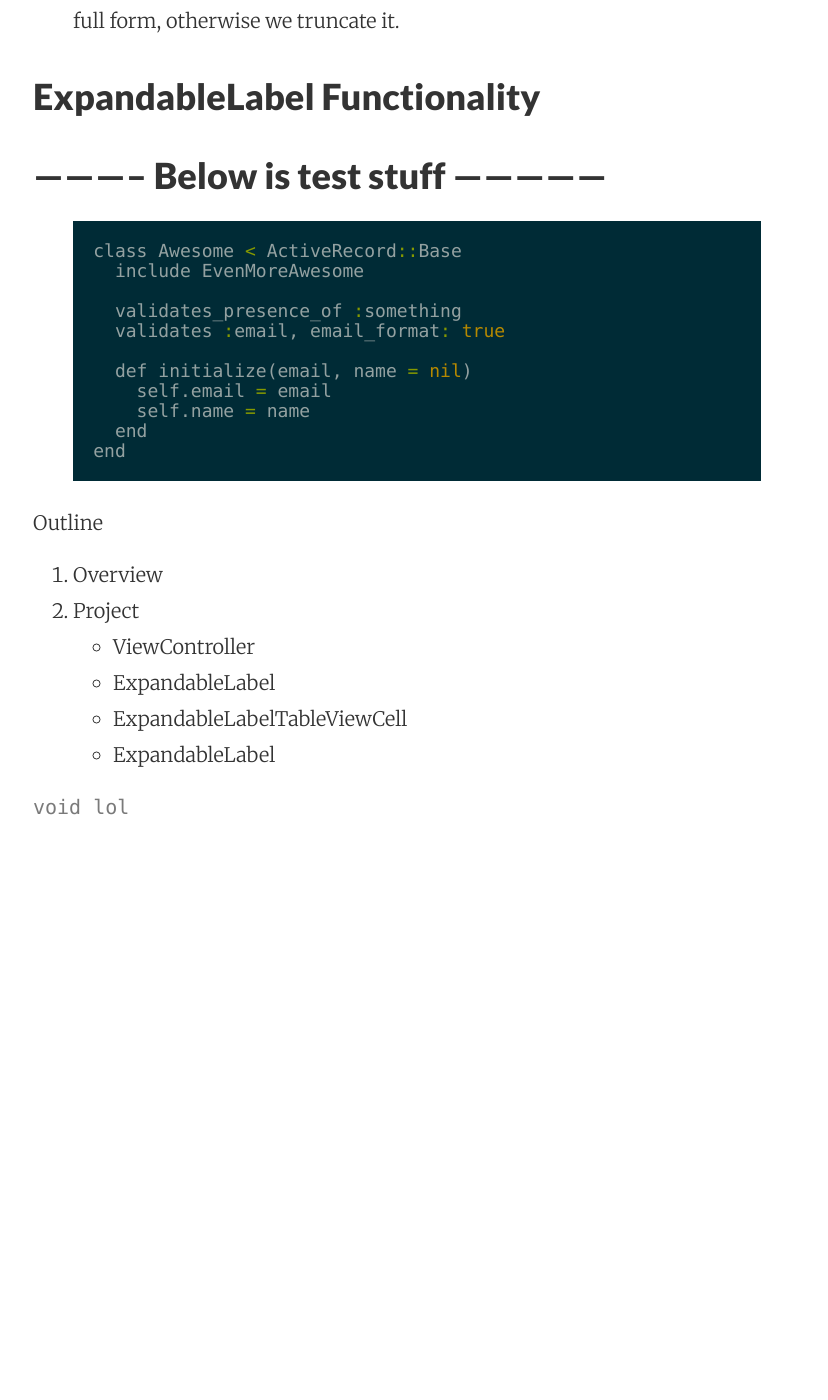
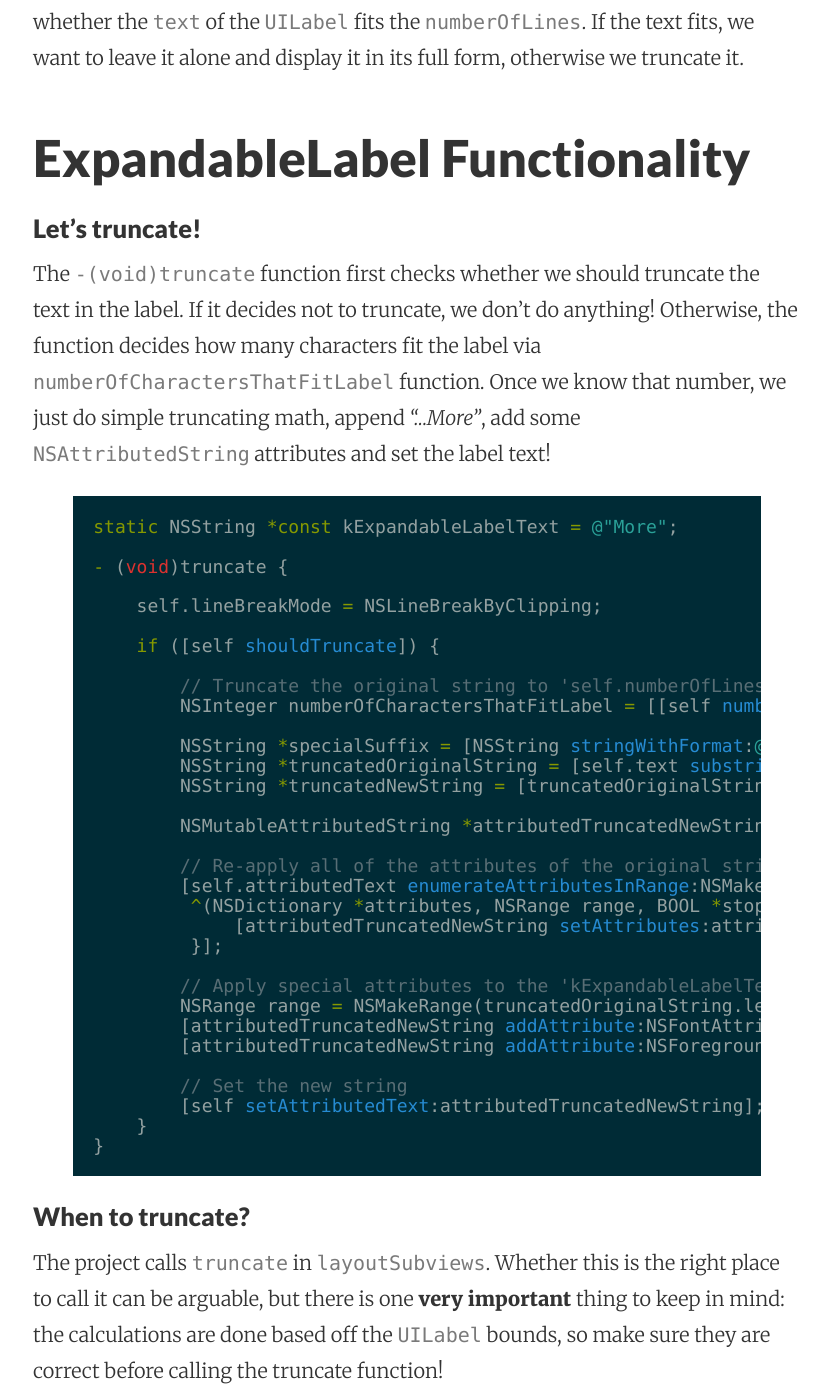
Before and after one commit to kgaidis/kgaidis.github.io, a Jekyll site: the page built from _posts/2015-05-25-expandable-cell.markdown, in a window 1280 px wide and 1400 px high, scrolled down 1838 px. Shown: the whole window, without its empty margins (223-1051 px from the left). Built offline with Jekyll 4.4.1, drawn with Linux system fonts in a browser that asks for light colours; Markdown is read by kramdown in place of the engine named in the settings; before the commit the page ends 2863 px from its top, so only the background shows below that; some of the changed text lies outside the part shown.

Commit message:
More Expandable Cell blog post.

```diff
--- a/_posts/2015-05-25-expandable-cell.markdown
+++ b/_posts/2015-05-25-expandable-cell.markdown
@@ -10,53 +10,115 @@ Learn how to implement an expandable text cell which automatically cuts off the
 
 <center>![]({{ site.url }}images/blog-expandablecell/ExpandableCellAnimation.gif)</center>
 
-### Code
+## Code
 I've posted the full code for this blog post on GitHub:
 [http://www.github.com/kgaidis/blog-expandingcell](http://www.github.com/kgaidis/blog-expandingcell)
 
-### Project Setup
+## Project Classes
 
 
-* #### ExpandableLabelTableViewCell
+#### ExpandableLabelTableViewCell
 A simple cell that doesn't do much else other than give us an outlet to an `ExpandableLabel`, which is just a subclass of `UILabel`.
 
-* #### ExpandableLabelCellModel
+#### ExpandableLabelCellModel
 An `NSObject` that contains information on how each cell will be presented. First we have `NSString *string`, which contains the text that will go inside the label. Then we have `BOOL expanded`, which is used to track whether the cell has been expanded already. This is a very important class because it controls how many lines the cell will display via `kMaxNumberOfLines`.
 
-* #### ViewController
-The view controller is pretty standard. We implement `UITableViewDelegate` and `UITableViewDataSource`, populate the cell models with random sized strings and just display the cells! The actual logic is handled by `ExpandableLabelCellModel` and `ExpandableLabel`.
+#### ViewController
+The view controller is pretty standard. We populate the cell models with random sized strings, implement `UITableViewDelegate` / `UITableViewDataSource`, and just display the cells! Most of the actual logic is handled by `ExpandableLabelCellModel` and `ExpandableLabel`.
 
-* #### ExpandableLabel
-The most important part of the project and why you came to see this blog post! We will talk about how this is implemented, step-by-step below, but I'll summarize the most important parts here. First we must decide whether we need to truncate the cell, if we decide to truncate, we append *"...More"* to the cut off text. Truncation is decided by the labels `numberOfLines` property. If the value is `0` it means that we do not want to truncate the label. If the value `>0` we must calculate whether the `text` of the `UILabel` fits the `numberOfLines`. If the text fits, we want to leave it alone and display it in its full form, otherwise we truncate it.
+#### ExpandableLabel
+The most important part of the project and why you came to see this blog post! We will talk about how this is implemented step-by-step below, but I'll summarize the most important parts here. First we must decide whether we need to truncate the cell, if we decide to truncate, we append *"...More"* to the cut off text. Truncation is decided by the labels `numberOfLines` property. If the value is `0` it means that we do not want to truncate the label. If the value `>0` we must calculate whether the `text` of the `UILabel` fits the `numberOfLines`. If the text fits, we want to leave it alone and display it in its full form, otherwise we truncate it.
 
 
-### ExpandableLabel Functionality
+## ExpandableLabel Functionality
+
+#### Let's truncate!
+
+The `-(void)truncate` function first checks whether we should truncate the text in the label. If it decides not to truncate, we don't do anything! Otherwise, the function decides how many characters fit the label via `numberOfCharactersThatFitLabel` function. Once we know that number, we just do simple truncating math, append *"...More"*, add some `NSAttributedString` attributes and set the label text!
+
+{% highlight objective-c %}
+static NSString *const kExpandableLabelText = @"More";
+
+- (void)truncate {
+
+    self.lineBreakMode = NSLineBreakByClipping;
+
+    if ([self shouldTruncate]) {
+
+        // Truncate the original string to 'self.numberOfLines' and append a special suffix
+        NSInteger numberOfCharactersThatFitLabel = [[self numberOfCharactersThatFitLabel] integerValue];
+
+        NSString *specialSuffix = [NSString stringWithFormat:@" ...%@", kExpandableLabelText];
+        NSString *truncatedOriginalString = [self.text substringToIndex:numberOfCharactersThatFitLabel-specialSuffix.length];
+        NSString *truncatedNewString = [truncatedOriginalString stringByAppendingString:specialSuffix];
+
+        NSMutableAttributedString *attributedTruncatedNewString = [[NSMutableAttributedString alloc] initWithString:truncatedNewString attributes:nil];
+
+        // Re-apply all of the attributes of the original string
+        [self.attributedText enumerateAttributesInRange:NSMakeRange(0, numberOfCharactersThatFitLabel) options:NSAttributedStringEnumerationReverse usingBlock:
+         ^(NSDictionary *attributes, NSRange range, BOOL *stop) {
+             [attributedTruncatedNewString setAttributes:attributes range:range];
+         }];
+
+        // Apply special attributes to the 'kExpandableLabelText'
+        NSRange range = NSMakeRange(truncatedOriginalString.length + specialSuffix.length-kExpandableLabelText.length, kExpandableLabelText.length);
+        [attributedTruncatedNewString addAttribute:NSFontAttributeName value:self.font range:range];
+        [attributedTruncatedNewString addAttribute:NSForegroundColorAttributeName value:[UIColor blueColor] range:range];
+
+        // Set the new string
+        [self setAttributedText:attributedTruncatedNewString];
+    }
+}
+{% endhighlight %}
+
+#### When to truncate?
+The project calls `truncate` in `layoutSubviews`. Whether this is the right place to call it can be arguable, but there is one **very important** thing to keep in mind: the calculations are done based off the `UILabel` bounds, so make sure they are correct before calling the truncate function!
+
+#### Should we be truncating?
+As stated above, truncation is decided by the labels `numberOfLines` property. If the value is `0`, it means that we do not want to truncate the label. If the value `>0`, we must calculate whether the `text` of the `UILabel` fits the `numberOfLines`. First we calculate the `actualHeightOfText`: the height of the `UILabel` if we were to display <u>every</u> line of text. Then we calculate the `desiredHeightOfText`: the height of the `UILabel` with respect to the value of `numberOfLines`. If `desiredHeightOfText < actualHeightOfText` we want to truncate!
+
+{% highlight objective-c %}
+- (BOOL)shouldTruncate {
+
+    if (self.numberOfLines == 0) {
+        return NO;
+    }
+
+    // Calculate the height of the text with no truncation
+    CGSize sizeOfText = [self.text boundingRectWithSize:CGSizeMake(self.bounds.size.width, CGFLOAT_MAX)
+                                                options:NSStringDrawingUsesLineFragmentOrigin
+                                             attributes:[NSDictionary dictionaryWithObject:self.font forKey:NSFontAttributeName] context:nil].size;
+    CGFloat actualHeightOfText = sizeOfText.height;
+
+    // Calculate the height of the text bound to 'self.numberOfLines'
+    CGFloat desiredHeightOfText = [self textRectForBounds:self.bounds limitedToNumberOfLines:self.numberOfLines].size.height;
+
+    return desiredHeightOfText < actualHeightOfText;
+}
+{% endhighlight %}
+
+#### How many characters fit a rectangle?
+The most important function in the whole project! Apple's **Core Text** library provides `CTFramesetterSuggestFrameSizeWithConstraints` function. We can pass a `CFRange` to it called the `fitRange` (*"On return, contains the range of the string that actually fit in the constrained size."*). By passing in the <u>desired</u> rectangle of the `UILabel` and by taking the `length` from the `fitRange`, we get the number of characters that fit our desired label!
+
+{% highlight objective-c %}
+- (NSInteger)numberOfCharactersThatFitLabel {
+
+    // Create an 'CTFramesetterRef' from an attributed string
+    CTFontRef fontRef = CTFontCreateWithName((CFStringRef)self.font.fontName, self.font.pointSize, NULL);
+    NSDictionary *attributes = [NSDictionary dictionaryWithObject:(__bridge id)fontRef forKey:(id)kCTFontAttributeName];
+    CFRelease(fontRef);
+    NSAttributedString *attributedString  = [[NSAttributedString alloc] initWithString:self.text attributes:attributes];
+    CTFramesetterRef frameSetterRef = CTFramesetterCreateWithAttributedString((CFAttributedStringRef)attributedString);
+
+    // Get a suggested character count that would fit the attributed string
+    CFRange characterFitRange;
+    CTFramesetterSuggestFrameSizeWithConstraints(frameSetterRef, CFRangeMake(0,0), NULL, CGSizeMake(self.bounds.size.width, self.numberOfLines*self.font.lineHeight), &characterFitRange);
+    CFRelease(frameSetterRef);
+    return (NSInteger)characterFitRange.length;
+}
+{% endhighlight %}
 
 
+## Conclusion
 
-### ----------- Below is test stuff ---------------
-
-
-{% highlight objective-c %}
-class Awesome < ActiveRecord::Base
-  include EvenMoreAwesome
-
-  validates_presence_of :something
-  validates :email, email_format: true
-
-  def initialize(email, name = nil)
-    self.email = email
-    self.name = name
-  end
-end
-{% endhighlight %}
-
-Outline
-1. Overview
-2. Project
-- ViewController
-- ExpandableLabel
-- ExpandableLabelTableViewCell
-- ExpandableLabel
-
-`void lol`
+And that's it! Keep in mind that this functionality can be applied to many different UX cases. For example, Facebook's *"... Continue Reading"* button.
```
